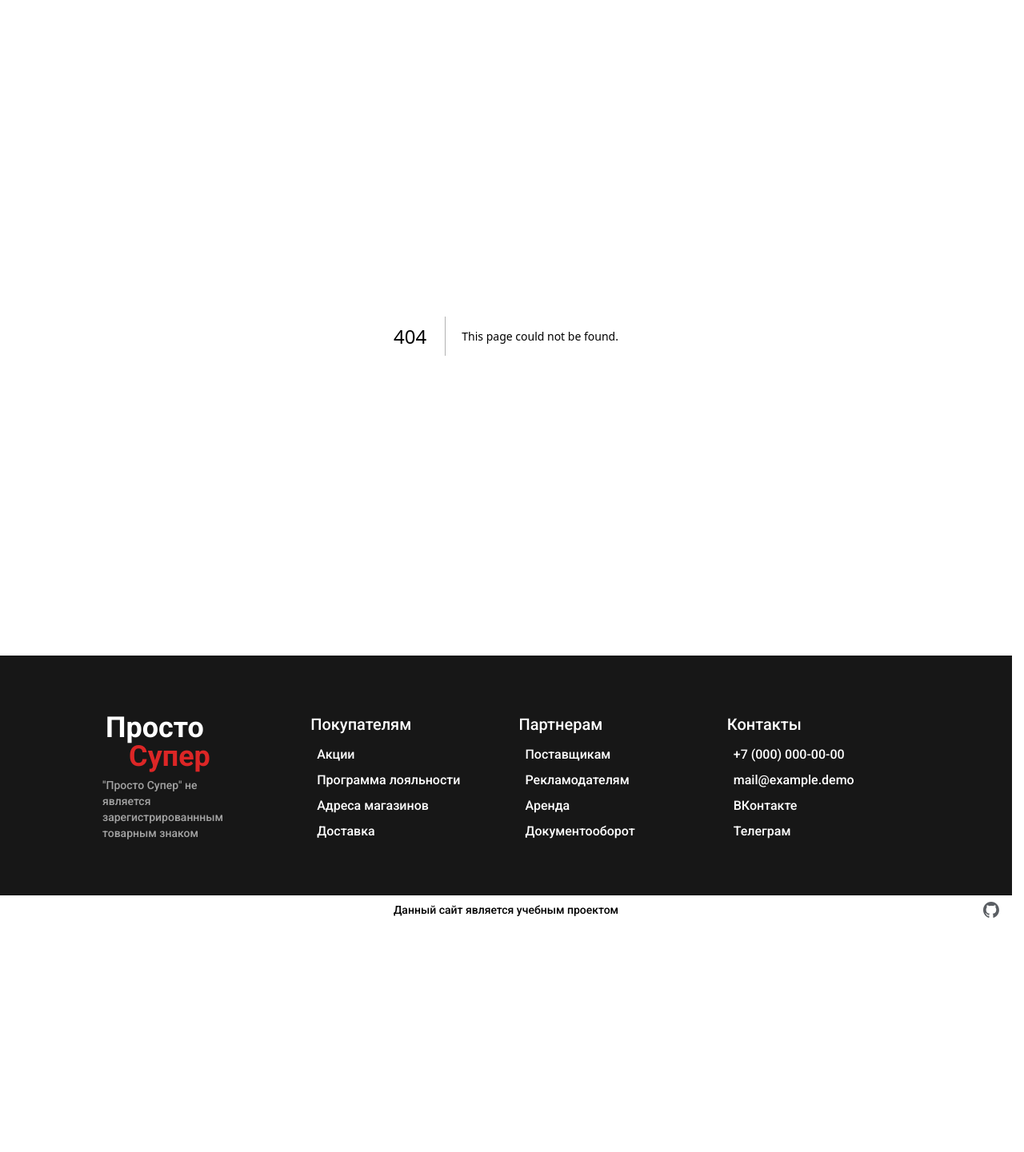
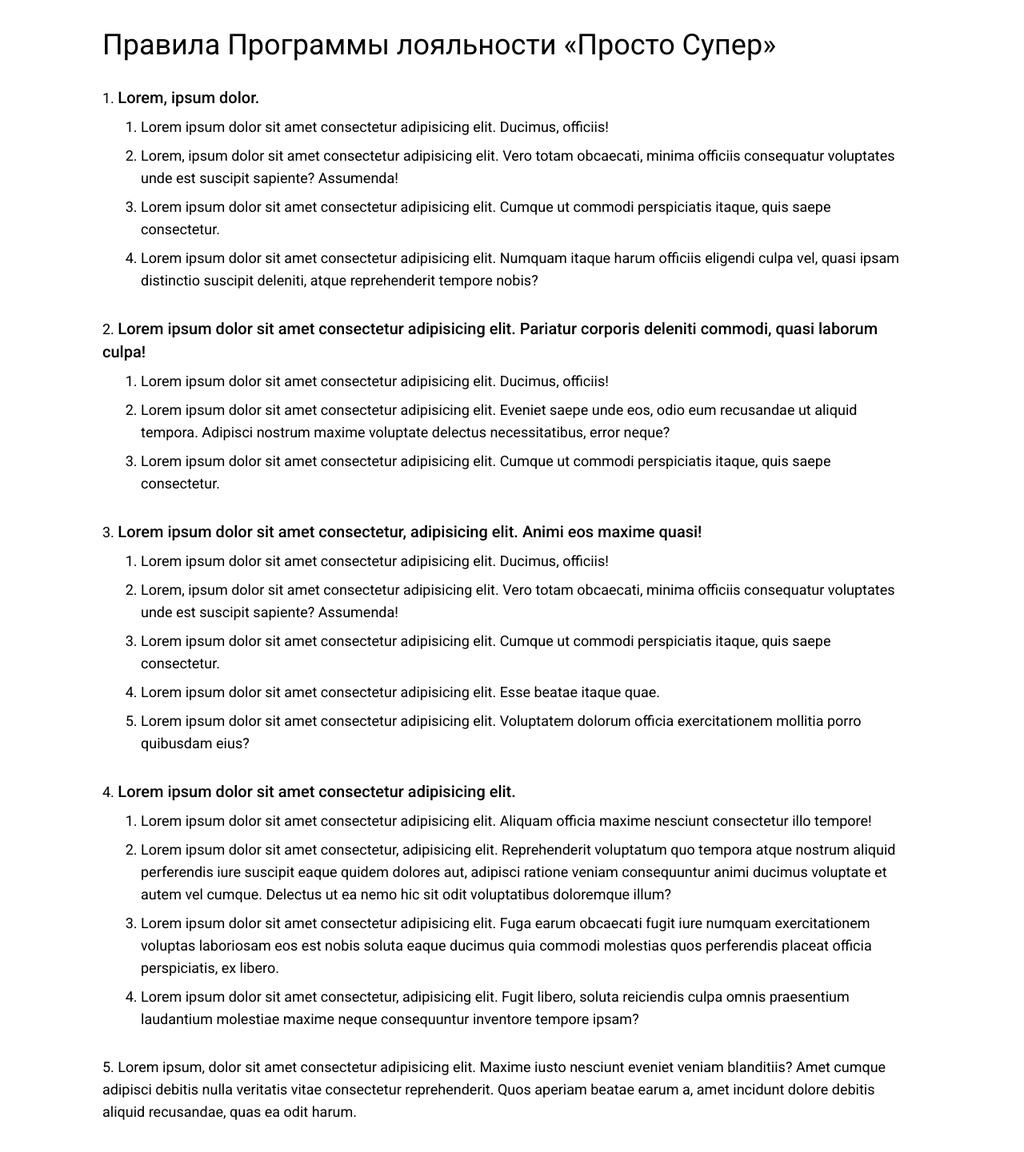
Before and after one commit to YaredFall/prosto-super, a Next.js app: page /loyalty/terms in a window 1280 px wide. Before the commit this address had no page. Shown: the part 100-1541 px from the top of the page at 80% size. Before the commit the page ends 1256 px from the top, so only its background shows below. Built offline with nearby package versions, Linux system fonts and the light colour scheme.

Commit message:
loyalty terms page

```diff
--- a/src/app/loyalty/page.tsx
+++ b/src/app/loyalty/page.tsx
@@ -2,10 +2,12 @@ import React from 'react';
 import { HiArrowNarrowRight } from 'react-icons/hi'
 import { BsFillPersonFill } from 'react-icons/bs'
 import Image from 'next/image';
+import RelativeLink from '@/components/common/RelativeLink';
 
 type Props = {};
 
 export default function page({ }: Props) {
+
     return (
         <main className={"mt-16 font-medium"}>
             <h1 className={"mb-4 px-main-layout"}>О программе лояльности</h1>
@@ -37,7 +39,7 @@ export default function page({ }: Props) {
                 </div>
                 <p className={"text-lg"}>Оформи карту в любом магазине сети</p>
             </div>
-            <div className={"py-12 px-main-layout mb-16 flex flex-col items-center bg-orange-200"}>
+            <div className={"py-12 px-main-layout flex flex-col items-center bg-orange-200"}>
                 <h2 className={"text-4xl"}>Виртуальная карта в твоем телефоне</h2>
                 <div className={"my-16 text-7xl flex items-center gap-8 lg:gap-32"}>
                     <BsFillPersonFill className='text-white bg-neutral-500 rounded-xl w-32 h-32' />
@@ -51,6 +53,9 @@ export default function page({ }: Props) {
                 </div>
                 <p className={"text-lg"}>Просто зарегистрируйся на сайте</p>
             </div>
+            <div className={"my-8 px-main-layout flex justify-end text-neutral-400 underline hover:text-neutral-900"}>
+                <RelativeLink href={"terms"} children={"Подробные правила участия в программе лояльности"} />
+            </div>
         </main>
     );
 }
--- /dev/null
+++ b/src/app/loyalty/terms/page.tsx
@@ -0,0 +1,51 @@
+import React from 'react'
+
+type Props = {}
+
+export default function page({ }: Props) {
+    return (
+        <main className={"px-main-layout mb-16 text-lg max-w-[150ch]"}>
+            <h1 className={"text-4xl py-4 mb-4"}>Правила Программы лояльности «Просто Супер»</h1>
+            <ol className={"list-decimal list-inside flex flex-col gap-8"}>
+                <li>
+                    <span className={"text-xl font-medium"}>Lorem, ipsum dolor.</span>
+                    <ol className={"list-decimal pl-12 flex flex-col gap-2 mt-2"}>
+                        <li>Lorem ipsum dolor sit amet consectetur adipisicing elit. Ducimus, officiis!</li>
+                        <li>Lorem, ipsum dolor sit amet consectetur adipisicing elit. Vero totam obcaecati, minima officiis consequatur voluptates unde est suscipit sapiente? Assumenda!</li>
+                        <li>Lorem ipsum dolor sit amet consectetur adipisicing elit. Cumque ut commodi perspiciatis itaque, quis saepe consectetur.</li>
+                        <li>Lorem ipsum dolor sit amet consectetur adipisicing elit. Numquam itaque harum officiis eligendi culpa vel, quasi ipsam distinctio suscipit deleniti, atque reprehenderit tempore nobis?</li>
+                    </ol>
+                </li>
+                <li>
+                    <span className={"text-xl font-medium"}>Lorem ipsum dolor sit amet consectetur adipisicing elit. Pariatur corporis deleniti commodi, quasi laborum culpa!</span>
+                    <ol className={"list-decimal pl-12 flex flex-col gap-2 mt-2"}>
+                        <li>Lorem ipsum dolor sit amet consectetur adipisicing elit. Ducimus, officiis!</li>
+                        <li>Lorem ipsum dolor sit amet consectetur adipisicing elit. Eveniet saepe unde eos, odio eum recusandae ut aliquid tempora. Adipisci nostrum maxime voluptate delectus necessitatibus, error neque?</li>
+                        <li>Lorem ipsum dolor sit amet consectetur adipisicing elit. Cumque ut commodi perspiciatis itaque, quis saepe consectetur.</li>
+                    </ol>
+                </li>
+                <li>
+                    <span className={"text-xl font-medium"}>Lorem ipsum dolor sit amet consectetur, adipisicing elit. Animi eos maxime quasi!</span>
+                    <ol className={"list-decimal pl-12 flex flex-col gap-2 mt-2"}>
+                        <li>Lorem ipsum dolor sit amet consectetur adipisicing elit. Ducimus, officiis!</li>
+                        <li>Lorem, ipsum dolor sit amet consectetur adipisicing elit. Vero totam obcaecati, minima officiis consequatur voluptates unde est suscipit sapiente? Assumenda!</li>
+                        <li>Lorem ipsum dolor sit amet consectetur adipisicing elit. Cumque ut commodi perspiciatis itaque, quis saepe consectetur.</li>
+                        <li>Lorem ipsum dolor sit amet consectetur adipisicing elit. Esse beatae itaque quae.</li>
+                        <li>Lorem ipsum dolor sit amet consectetur adipisicing elit. Voluptatem dolorum officia exercitationem mollitia porro quibusdam eius?</li>
+                    </ol>
+                </li>
+                <li>
+                    <span className={"text-xl font-medium"}>Lorem ipsum dolor sit amet consectetur adipisicing elit.</span>
+                    <ol className={"list-decimal pl-12 flex flex-col gap-2 mt-2"}>
+                        <li>Lorem ipsum dolor sit amet consectetur adipisicing elit. Aliquam officia maxime nesciunt consectetur illo tempore!</li>
+                        <li>Lorem ipsum dolor sit amet consectetur, adipisicing elit. Reprehenderit voluptatum quo tempora atque nostrum aliquid perferendis iure suscipit eaque quidem dolores aut, adipisci ratione veniam consequuntur animi ducimus voluptate et autem vel cumque. Delectus ut ea nemo hic sit odit voluptatibus doloremque illum?</li>
+                        <li>Lorem ipsum dolor sit amet consectetur adipisicing elit. Fuga earum obcaecati fugit iure numquam exercitationem voluptas laboriosam eos est nobis soluta eaque ducimus quia commodi molestias quos perferendis placeat officia perspiciatis, ex libero.</li>
+                        <li>Lorem ipsum dolor sit amet consectetur, adipisicing elit. Fugit libero, soluta reiciendis culpa omnis praesentium laudantium molestiae maxime neque consequuntur inventore tempore ipsam?</li>
+                    </ol>
+                </li>
+                <li>Lorem ipsum, dolor sit amet consectetur adipisicing elit. Maxime iusto nesciunt eveniet veniam blanditiis? Amet cumque adipisci debitis nulla veritatis vitae consectetur reprehenderit. Quos aperiam beatae earum a, amet incidunt dolore debitis aliquid recusandae, quas ea odit harum.</li>
+                <li>Lorem ipsum dolor sit amet consectetur adipisicing elit. Delectus molestias reiciendis et inventore nobis maiores, ea esse quasi exercitationem ipsa! Molestias, soluta nam hic vero modi exercitationem, est ipsam reprehenderit maxime minus aspernatur placeat perspiciatis eligendi nisi doloremque optio quos quibusdam quia labore odit nulla nobis ducimus. Quis, tempora. Rerum in, voluptatem error molestiae nihil aliquid ratione autem iure sed, cupiditate ipsum! Nostrum.</li>
+            </ol>
+        </main>
+    )
+}
--- /dev/null
+++ b/src/components/common/RelativeLink.tsx
@@ -0,0 +1,16 @@
+'use client'
+
+import React, { ComponentProps } from 'react'
+import { usePathname } from 'next/navigation';
+import Link from 'next/link';
+
+type Props = ComponentProps<typeof Link>
+
+export default function RelativeLink({href, ...otherProps}: Props) {
+
+    const pathname = usePathname()
+
+  return (
+    <Link href={pathname + "/" + href} {...otherProps} />
+  )
+}
```
